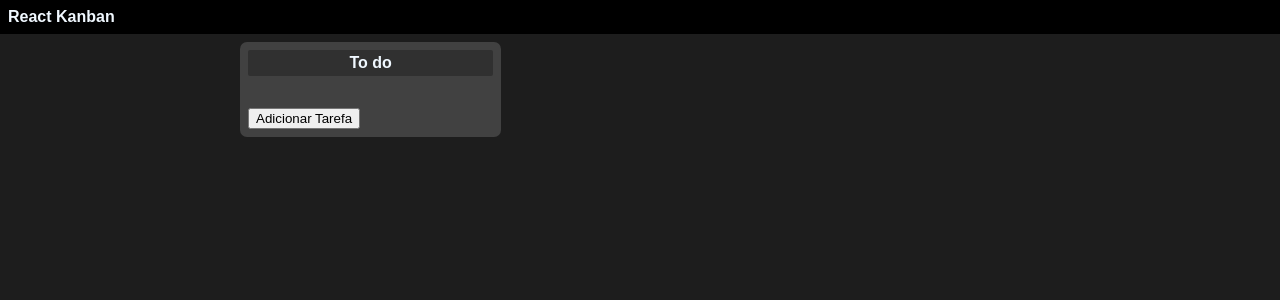
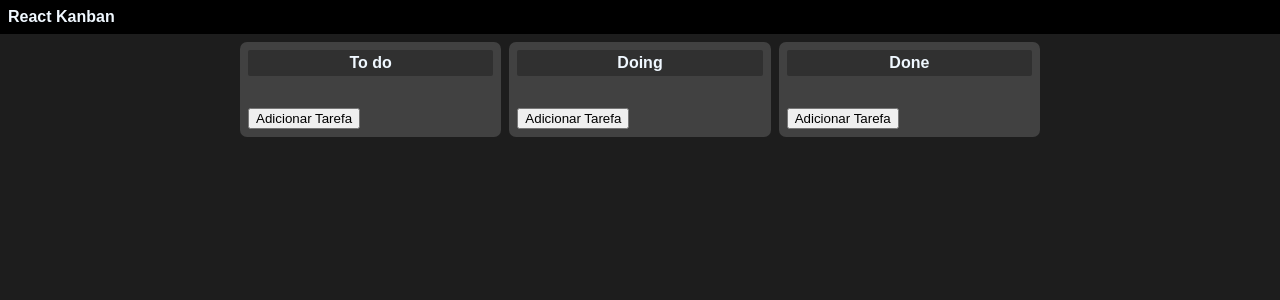
Before and after one commit to LorrayneSantana01/curso_react, a React (Create React App) app in the folder my-app/: page / in a window 1280 px wide. Shown: the top 300 px of the page. Built offline with nearby package versions, Linux system fonts and the light colour scheme.

Commit message:
alterando estados

```diff
--- a/my-app/src/App.js
+++ b/my-app/src/App.js
@@ -43,7 +43,22 @@ export default function App() {
         <TaskList
           title="To do"
           onAddTask={AddTask}
-          tasks={tasks}
+          taskState="To do"
+          tasks={tasks.filter((t) => t.state === "To do")}
+          onTaskUpdate={updateTask}
+        />
+        <TaskList
+          title="Doing"
+          onAddTask={AddTask}
+          taskState="Doing"
+          tasks={tasks.filter((t) => t.state === "Doing")}
+          onTaskUpdate={updateTask}
+        />
+        <TaskList
+          title="Done"
+          onAddTask={AddTask}
+          taskState="Done"
+          tasks={tasks.filter((t) => t.state === "Done")}
           onTaskUpdate={updateTask}
         />
       </div>
--- a/my-app/src/components/TaskItem/TaskItem.js
+++ b/my-app/src/components/TaskItem/TaskItem.js
@@ -2,26 +2,46 @@ import React, { useState } from "react";
 import PropTypes from "prop-types";
 import TaskList from "../TaskList/TaskList";
 
-export default function TaskItem({id, title, taskState, onTaskUpdate}) {
+export default function TaskItem({ id, title, taskState, onTaskUpdate }) {
   const [isEditing, setIsEditing] = useState(false);
   const [editableTitle, setEditableTitle] = useState(title);
 
   const onTitleChange = (event) => {
     const newTitle = event.target.value;
     setEditableTitle(newTitle);
-        onTaskUpdate(id, newTitle, taskState)
+    onTaskUpdate(id, newTitle, taskState);
   };
 
   const onKeyDown = (event) => {
-        if (event.key === 'Enter'){
+    if (event.key === "Enter") {
       setIsEditing(false);
     }
-    }
+  };
+
+  const onTaskStateChange = (event) => {
+    onTaskUpdate(id, title, event.target.value);
+  };
 
   if (isEditing) {
-        return <input type="text" value={editableTitle} onChange={onTitleChange} onKeyDown={onKeyDown}/>;
+    return (
+      <input
+        type="text"
+        value={editableTitle}
+        onChange={onTitleChange}
+        onKeyDown={onKeyDown}
+      />
+    );
   } else {
-        return <div onClick={(e) => setIsEditing(true)}>{editableTitle}</div>
+    return(
+    <div>
+      <div onClick={(e) => setIsEditing(true)}>{editableTitle}</div>
+      <select onChange={onTaskStateChange} value={taskState}>
+        <option value="To Do">To Do</option>
+        <option value="Doing">Doing</option>
+        <option value="Done">Done</option>
+      </select>
+    </div>
+    );
   }
 }
 
--- a/my-app/src/components/TaskList/TaskList.js
+++ b/my-app/src/components/TaskList/TaskList.js
@@ -2,9 +2,15 @@ import "./TaskList.css";
 import TaskItem from "../TaskItem/TaskItem";
 import PropTypes from "prop-types";
 
-export default function TaskList({ title, onAddTask, tasks, onTaskUpdate }) {
+export default function TaskList({
+  title,
+  taskState,
+  onAddTask,
+  tasks,
+  onTaskUpdate,
+}) {
   const AddTask = () => {
-    onAddTask("Nova Tarefa", "To Do");
+    onAddTask("Nova Tarefa", taskState);
   };
 
   return (
```
Lines whose indentation alone changed are shown as unchanged.
